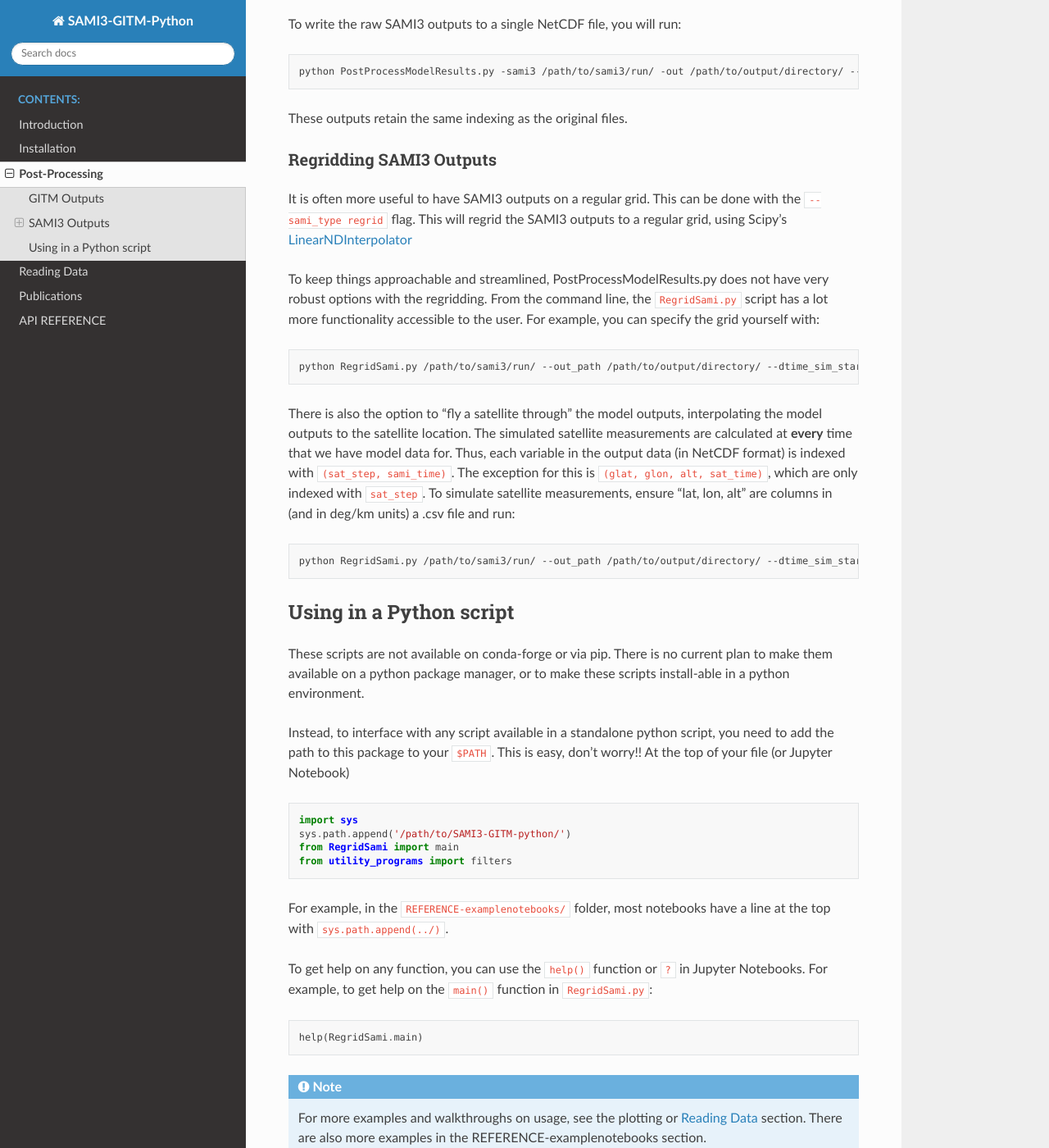
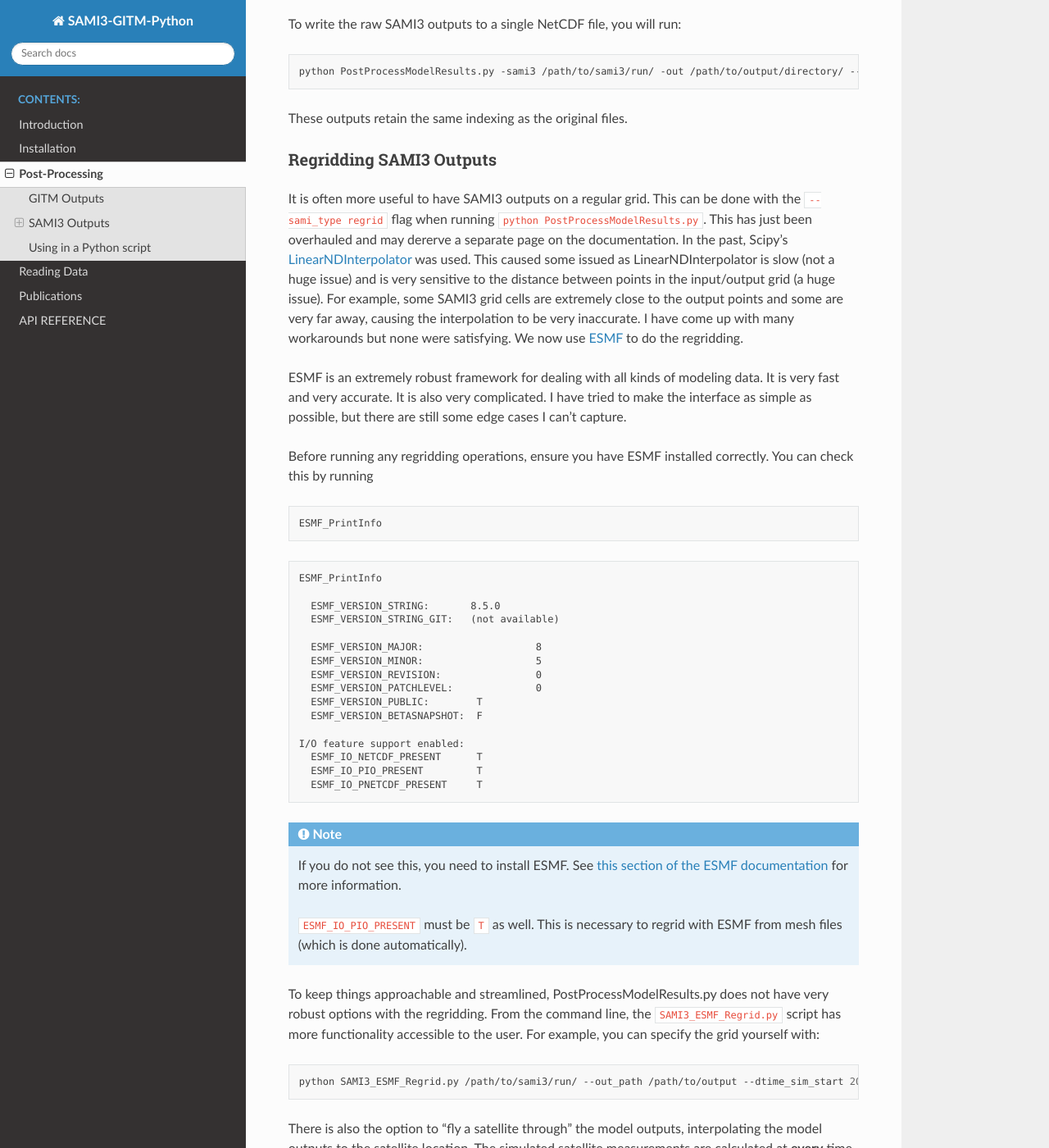
Before and after one commit to abukowski21/SAMI3-GITM-python, a Sphinx documentation site: the page built from docs/source/usage.rst, in a window 1280 px wide and 1400 px high, scrolled down 1701 px. Shown: the whole window at 82% size. Built offline with Sphinx 7.4.7 and the Read the Docs theme 2.0.0, drawn with Linux system fonts in a browser that asks for light colours; pages that are not in the unit, such as notebooks, are missing from menus; some of the changed text lies outside the part shown.

Commit message:
Start documenting ESMF functionality.

```diff
--- a/docs/source/usage.rst
+++ b/docs/source/usage.rst
@@ -70,22 +70,54 @@ These outputs retain the same indexing as the original files.
 Regridding SAMI3 Outputs
 ------------------------
 
-It is often more useful to have SAMI3 outputs on a regular grid. This can be done with the ``--sami_type regrid`` flag. This will regrid the SAMI3 outputs to a regular grid, using Scipy's LinearNDInterpolator_
+It is often more useful to have SAMI3 outputs on a regular grid. This can be done with the ``--sami_type regrid`` flag when running ``python PostProcessModelResults.py``. This has just been overhauled and may dererve a separate page on the documentation. In the past, Scipy's LinearNDInterpolator_ was used. This caused some issued as LinearNDInterpolator is slow (not a huge issue) and is very sensitive to the distance between points in the input/output grid (a huge issue). For example, some SAMI3 grid cells are extremely close to the output points and some are very far away, causing the interpolation to be very inaccurate. I have come up with many workarounds but none were satisfying. We now use ESMF_ to do the regridding.
+
+ESMF is an extremely robust framework for dealing with all kinds of modeling data. It is very fast and very accurate. It is also very complicated. I have tried to make the interface as simple as possible, but there are still some edge cases I can't capture.
 
 .. _LinearNDInterpolator: https://docs.scipy.org/doc/scipy/reference/generated/scipy.interpolate.LinearNDInterpolator.html
 
+.. _ESMF: https://earthsystemmodeling.org
 
-To keep things approachable and streamlined, PostProcessModelResults.py does not have very robust options with the regridding. From the command line, the ``RegridSami.py`` script has a lot more functionality accessible to the user. For example, you can specify the grid yourself with:
+Before running any regridding operations, ensure you have ESMF installed correctly. You can check this by running
 
 .. code-block:: bash
 
-    python RegridSami.py /path/to/sami3/run/ --out_path /path/to/output/directory/ --dtime_sim_start 20110521 --run_name RUN_NAME --custom_grid
+    ESMF_PrintInfo
 
-There is also the option to "fly a satellite through" the model outputs, interpolating the model outputs to the satellite location. The simulated satellite measurements are calculated at **every** time that we have model data for. Thus, each variable in the output data (in NetCDF format) is indexed with ``(sat_step, sami_time)``. The exception for this is ``(glat, glon, alt, sat_time)``, which are only indexed with ``sat_step``. To simulate satellite measurements, ensure "lat, lon, alt" are columns in (and in deg/km units) a .csv file and run:
+.. code-block:: none
+
+    ESMF_PrintInfo
+
+      ESMF_VERSION_STRING:       8.5.0
+      ESMF_VERSION_STRING_GIT:   (not available)
+
+      ESMF_VERSION_MAJOR:                   8
+      ESMF_VERSION_MINOR:                   5
+      ESMF_VERSION_REVISION:                0
+      ESMF_VERSION_PATCHLEVEL:              0
+      ESMF_VERSION_PUBLIC:        T
+      ESMF_VERSION_BETASNAPSHOT:  F
+
+    I/O feature support enabled:
+      ESMF_IO_NETCDF_PRESENT      T
+      ESMF_IO_PIO_PRESENT         T
+      ESMF_IO_PNETCDF_PRESENT     T
+
+.. note::
+    If you do not see this, you need to install ESMF. See `this section of the ESMF documentation <http://earthsystemmodeling.org/docs/release/ESMF_8_6_0/ESMF_usrdoc/node6.html#SECTION00063000000000000000>`_ for more information.
+
+    ``ESMF_IO_PIO_PRESENT`` must be ``T`` as well. This is necessary to regrid with ESMF from mesh files (which is done automatically).
+
+
+
+
+To keep things approachable and streamlined, PostProcessModelResults.py does not have very robust options with the regridding. From the command line, the ``SAMI3_ESMF_Regrid.py`` script has more functionality accessible to the user. For example, you can specify the grid yourself with:
 
 .. code-block:: bash
 
-    python RegridSami.py /path/to/sami3/run/ --out_path /path/to/output/directory/ --dtime_sim_start 20110521 --run_name RUN_NAME --input_coord_file /path/to/satellite/file.csv
+    python SAMI3_ESMF_Regrid.py /path/to/sami3/run/ --out_path /path/to/output --dtime_sim_start 20110521 --num_lons 120 --num_lats 360 --alt_step 50 --min_alt 100 --max_alt 4000
+
+There is also the option to "fly a satellite through" the model outputs, interpolating the model outputs to the satellite location. The simulated satellite measurements are calculated at **every** time that we have model data for. Thus, each variable in the output data (in NetCDF format) is indexed with ``(sat_step, sami_time)``. The exception for this is ``(glat, glon, alt, sat_time)``, which are only indexed with ``sat_step``. This is not yet documented or tested, though should be possible by running ``SAMI3_ESMF_Regrid.py`` with the ``--custom_input_file`` flag and specifying the path to a .csv file with [glon, glat, alt] as columns.
 
 
 Using in a Python script
@@ -93,24 +125,25 @@ Using in a Python script
 
 These scripts are not available on conda-forge or via pip. There is no current plan to make them available on a python package manager, or to make these scripts install-able in a python environment.
 
-Instead, to interface with any script available in a standalone python script, you need to add the path to this package to your ``$PATH``. This is easy, don't worry!! At the top of your file (or Jupyter Notebook)
+Instead, to interface with any script available in a standalone python script, you need to add the path to this package to your ``$PATH``. This is easy, don't worry!! At the top of your python file (or Jupyter Notebook):
 
 
 .. code-block:: python
 
     import sys
     sys.path.append('/path/to/SAMI3-GITM-python/')
-    from RegridSami import main
+    # And then the modules can be accessed as if you were located in the SAMI3-GITM-python directory
+    # For example, to import the filters module:
     from utility_programs import filters
 
-For example, in the ``REFERENCE-examplenotebooks/`` folder, most notebooks have a line at the top with ``sys.path.append(../)``.
+This can bbe a relative path (rather than absolute). For example, in the ``REFERENCE-examplenotebooks/`` folder, most notebooks have a line at the top with ``sys.path.append(../)``.
 
 
-To get help on any function, you can use the ``help()`` function or ``?`` in Jupyter Notebooks. For example, to get help on the ``main()`` function in ``RegridSami.py``:
+To get help on any function, you can use the ``help()`` function or ``?`` in Jupyter Notebooks. For example, to get help on the ``main()`` function in ``SAMI3_ESMF_Regrid.py``:
 
 .. code-block:: python
 
-    help(RegridSami.main)
+    help(SAMI3_ESMF_Regrid.main)
 
 
 .. note::
```
